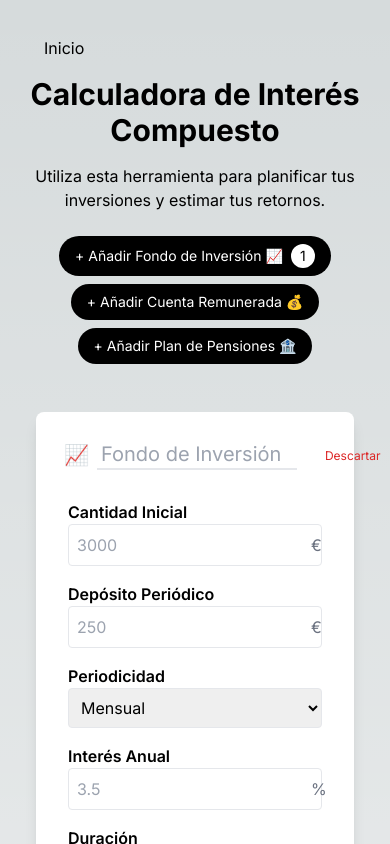
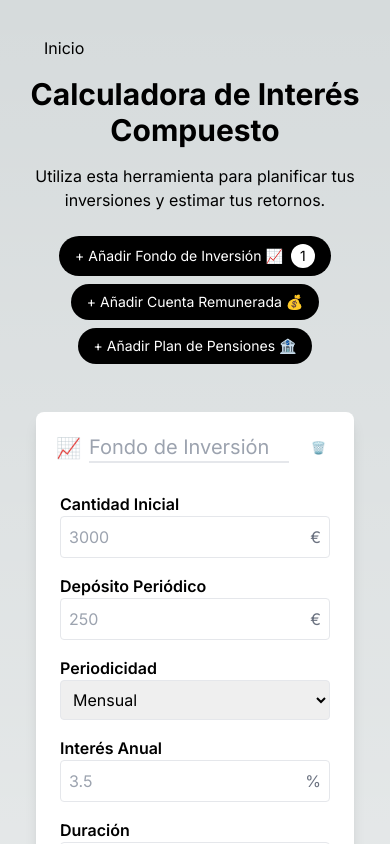
Before and after one commit to jlfernandezfernandez/compound-interest-calculator, a Next.js app: page /calculadora in a window 390 px wide. Both pictures are taken after a click on the button "+ Añadir Fondo de Inversión 📈". Shown: the top 844 px of the page. Built offline with nearby package versions, Linux system fonts and the light colour scheme.

Commit message:
fix discard button in mobile

```diff
--- a/src/components/ProductCard.tsx
+++ b/src/components/ProductCard.tsx
@@ -7,6 +7,7 @@ import ProductResult from './ProductResult';
 export default function ProductCard({ productDetails }: { productDetails: ProductDetails }) {
     const productInfo = productTypes[productDetails.type] || { emoji: '', title: '' };
     const dispatch = useAppDispatch();
+    const isMobile = window.innerWidth < 600;
 
     const handleRemoveProduct = () => {
         console.log(productDetails);
@@ -22,8 +23,8 @@ export default function ProductCard({ productDetails }: { productDetails: Produc
     };
 
     return (
-        <div className="max-w-5xl mx-auto w-full bg-white p-7 rounded-lg shadow-lg">
-            <div className="flex items-start justify-between mb-6">
+        <div className="max-w-5xl mx-auto w-full bg-white p-5 rounded-lg shadow-lg">
+            <div className="flex justify-between items-center mb-6">
                 <div className="flex items-center">
                     <span className="text-xl">{productInfo.emoji}</span>
                     <input
@@ -31,8 +32,8 @@ export default function ProductCard({ productDetails }: { productDetails: Produc
                         placeholder={productInfo.title}
                         value={productDetails.name}
                         onChange={(e) => (handleChange('name', e.target.value))}
-                        className="ml-2 mr-5 pl-1 text-xl bg-transparent border-0 border-b-2 border-gray-200 focus:border-gray-400 outline-none"
-                        style={{ transition: 'border-color 0.3s ease', maxWidth: '200px', borderRadius: '0' }}
+                        className="ml-2 text-xl bg-transparent border-0 border-b-2 border-gray-200 focus:border-gray-400 outline-none"
+                        style={{ transition: 'border-color 0.3s ease', maxWidth: '200px' }}
                         maxLength={17}
                     />
                 </div>
@@ -40,7 +41,7 @@ export default function ProductCard({ productDetails }: { productDetails: Produc
                     onClick={handleRemoveProduct}
                     className="text-xs text-red-600 hover:text-red-800 p-2"
                 >
-                    Descartar
+                    {isMobile ? '🗑️' : 'Descartar'}
                 </button>
             </div>
             <div className="grid grid-cols-1 sm:grid-cols-2 gap-4">
@@ -48,5 +49,6 @@ export default function ProductCard({ productDetails }: { productDetails: Produc
                 <ProductResult productDetails={productDetails} />
             </div>
         </div>
+
     );
 }
```
